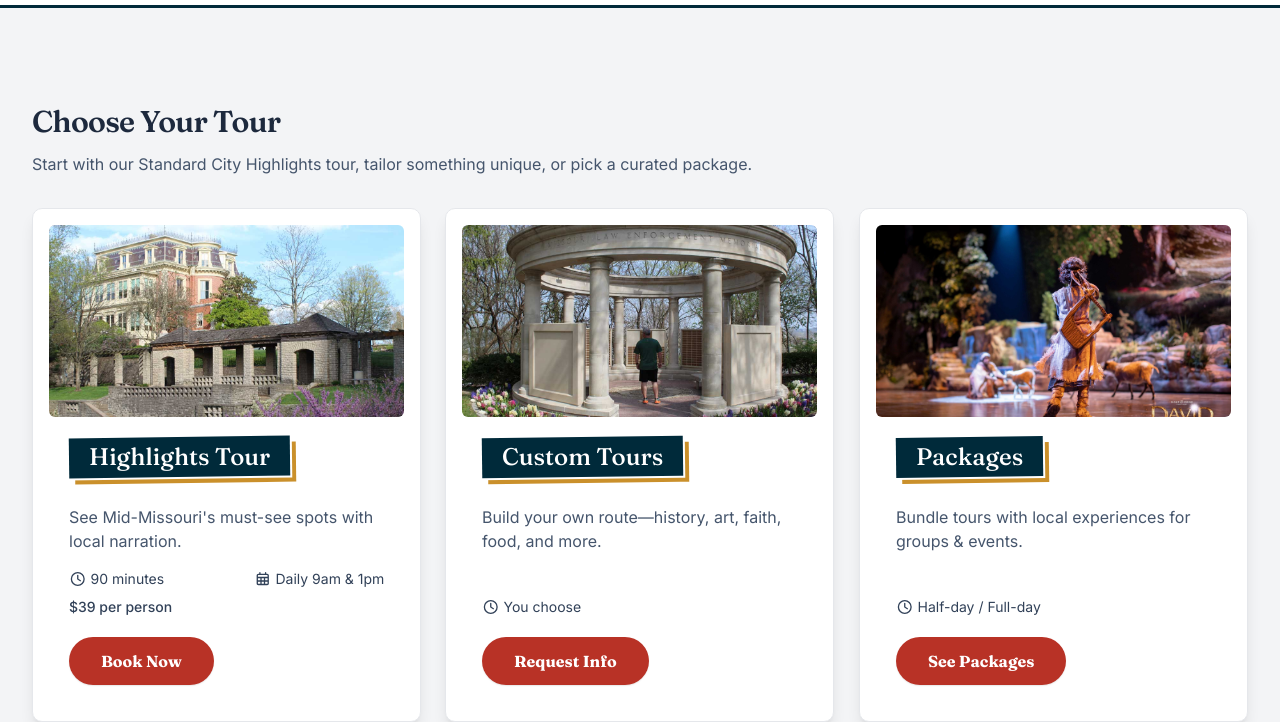
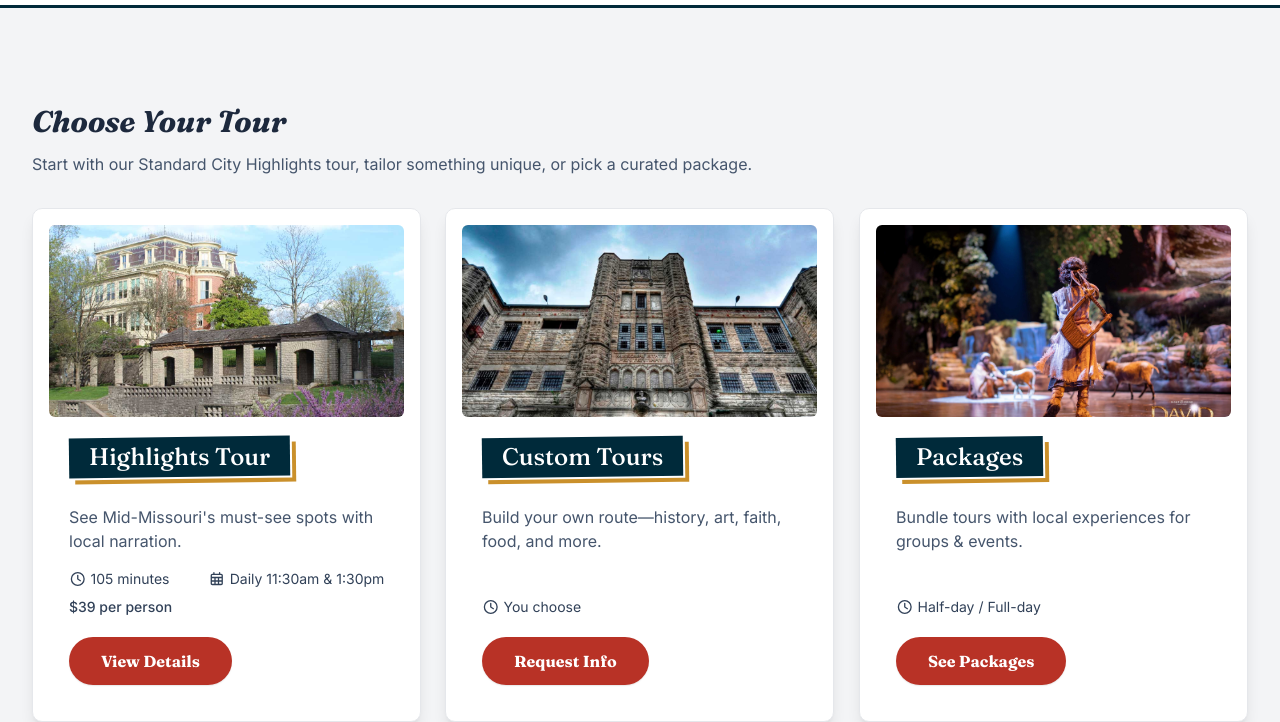
Before and after one commit to jtylermurphy/mmt-astro-decap, an Astro site: page /tours in a window 1280 px wide. Shown: the part 99-821 px from the top of the page. Built offline with nearby package versions, Linux system fonts and the light colour scheme; Astro itself is replaced by a stand-in of ours.

Commit message:
update tours

```diff
--- a/src/components/ToursIndex.astro
+++ b/src/components/ToursIndex.astro
@@ -29,7 +29,7 @@ const { title = "Tours", intro, items = [] } = Astro.props as Props;
 <section class="">
   <div class="mx-auto max-w-7xl px-4 py-12">
     <header class="mb-8">
-      <h1 class="text-3xl font-semibold tracking-tight">{title}</h1>
+      <h1 class="text-3xl font-bold italic">{title}</h1>
       {intro && <p class="mt-3 text-slate-600">{intro}</p>}
     </header>
 
--- a/src/pages/index.astro
+++ b/src/pages/index.astro
@@ -22,7 +22,7 @@ const featured = [
     title: "Custom Tours",
     teaser: "Build your own itinerary—history, art, food, or faith landmarks.",
     duration: "You choose",
-    thumbnailSrc: "/images/custom-tours.jpg",
+    thumbnailSrc: "/images/packages.jpg",
     href: "/tours/custom",
     formUrl: "/tours/custom",
     kind: "custom" as const,
@@ -32,7 +32,7 @@ const featured = [
     title: "Packages",
     teaser: "Bundle tours with local experiences for groups and events.",
     duration: "Half-day / Full-day",
-    thumbnailSrc: "/images/packages.jpg",
+    thumbnailSrc: "/images/david.jpg",
     href: "/packages",
     formUrl: "/packages",
     kind: "package" as const,
--- a/src/pages/tours/index.astro
+++ b/src/pages/tours/index.astro
@@ -23,19 +23,20 @@ const tiles = [
   {
     title: "Highlights Tour",
     teaser: "See Mid-Missouri's must-see spots with local narration.",
-    duration: "90 minutes",
-    scheduleText: "Daily 9am & 1pm",
+    duration: "105 minutes",
+    scheduleText: "Daily 11:30am & 1:30pm",
     priceNumber: 39,
     thumbnailSrc: "/images/highlights.jpg",
     href: "/tours/highlightstour",
     bookingUrl: "/tours/highlightstour",
     kind: "standard" as const,
+    ctaLabel: "View Details",
   },
   {
     title: "Custom Tours",
     teaser: "Build your own route—history, art, faith, food, and more.",
     duration: "You choose",
-    thumbnailSrc: "/images/custom-tours.jpg",
+    thumbnailSrc: "/images/packages.jpg",
     href: "/tours/custom",
     formUrl: "/tours/custom",
     kind: "custom" as const,
```
